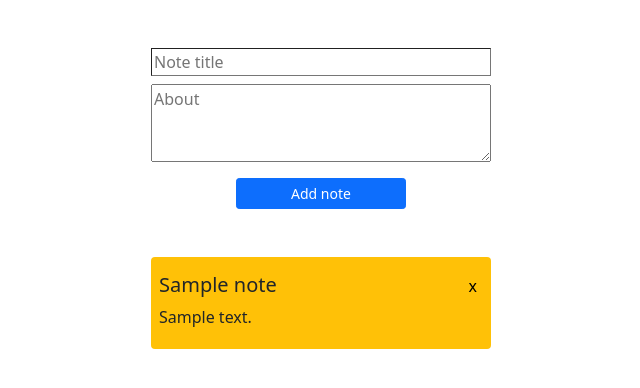
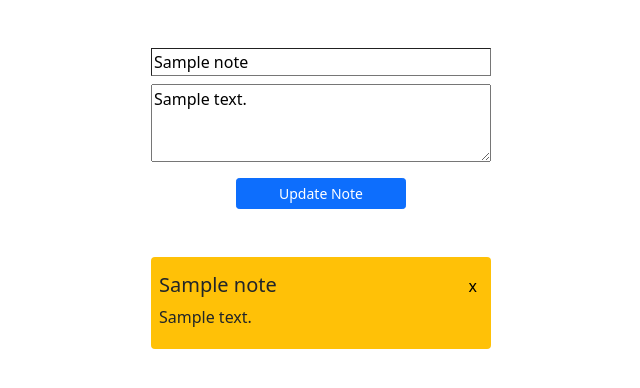
Before and after one commit to HanKwan/phpStudy, a PHP site: page /?id=1 in a window 1280 px wide. Shown: the top 388 px of the page, without its empty margins (319-959 px from the left). Run offline with PHP 8.4, Linux system fonts and the light colour scheme; tables that the repository leaves empty or names only in its code hold one stand-in row (values such as "Sample post").

Commit message:
get note by id

```diff
--- a/dontBeLazyAndStudy/note/conn.php
+++ b/dontBeLazyAndStudy/note/conn.php
@@ -30,6 +30,13 @@ class Connection {
         $stmt->bindValue(':id', $id);
         return $stmt->execute();
     }
+
+    public function getNote($id) {
+        $stmt = $this->pdo->prepare('SELECT * FROM notes WHERE id = :id');
+        $stmt->bindValue(':id', $id);
+        $stmt->execute();
+        return $stmt->fetch(PDO::FETCH_ASSOC);
+    }
 }
 
 return $connection = new Connection;
--- a/dontBeLazyAndStudy/note/index.php
+++ b/dontBeLazyAndStudy/note/index.php
@@ -2,6 +2,15 @@
     $connection = require_once './conn.php';
     $notes = $connection->getAllNotes();
     $error = 'Text cannot be empty';
+
+    $currentNote = [
+        'id' => '',
+        'tilte' => '',
+        'body' => ''
+    ];
+    if ($_GET['id']) {
+        $currentNote = $connection->getNote($_GET['id']);
+    }
 ?>
 
 <!DOCTYPE html>
@@ -22,9 +31,16 @@
                     <div class="alert alert-danger"><?php echo $error ?></div>
                 <?php endif; ?>
                 <form action="add.php" method="post" class="d-flex flex-column align-items-center">
-                    <input type="text" name="title" class="border-1 mb-2 w-100" placeholder="Note title">
-                    <textarea name="body" class="mb-3 w-100" cols="10" rows="3" placeholder="About"></textarea>
-                    <button class="btn-sm btn btn-primary w-50">Add note</button>
+                    <input type="hidden" name="id" value="<?php echo $currentNote['id'] ?>">
+                    <input type="text" name="title" value="<?php echo $currentNote['title'] ?>" class="border-1 mb-2 w-100" placeholder="Note title">
+                    <textarea name="body" class="mb-3 w-100" cols="10" rows="3" placeholder="About"><?php echo $currentNote['body'] ?></textarea>
+                    <button class="btn-sm btn btn-primary w-50">
+                        <?php if ($currentNote['id']): ?>
+                            Update Note
+                        <?php else: ?>
+                            Add note
+                        <?php endif; ?>
+                    </button>
                 </form>
             </div>
         </div>
```
